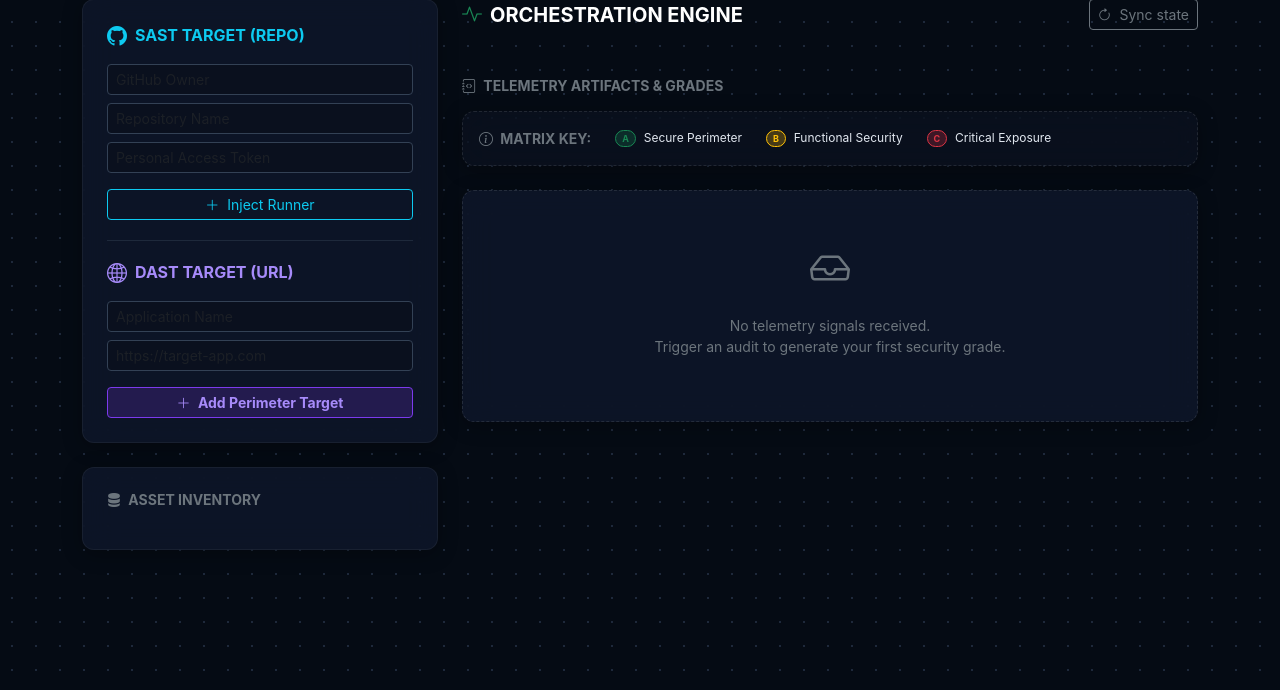
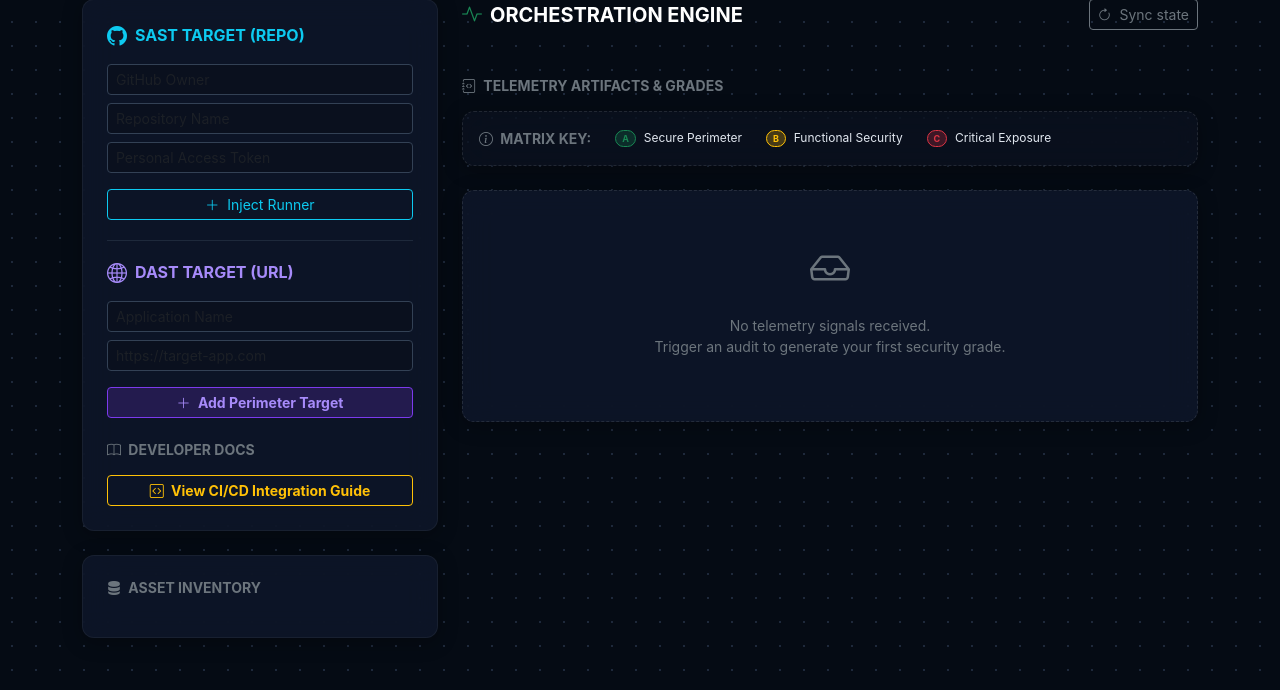
Before and after one commit to Dhanajeyan77/spd, a Flask app: page /dashboard in a window 1280 px wide. Shown: the part 110-800 px from the top of the page. Run offline with Flask 3, Linux system fonts and the light colour scheme; the visitor is signed in with stand-in values (Sample User, id 1); data that the repository does not hold is empty; some libraries are stand-ins or nearby versions.

Commit message:
2nd june

```diff
--- a/templates/dashboard.html
+++ b/templates/dashboard.html
@@ -80,6 +80,13 @@
                                 <i class="bi bi-plus-lg me-1"></i> Add Perimeter Target
                             </button>
                         </form>
+                    </div>
+
+                    <div class="sidebar-section border-0 pb-0 mb-0 mt-4">
+                        <h6 class="text-secondary small mb-3 fw-bold"><i class="bi bi-book me-1"></i> DEVELOPER DOCS</h6>
+                        <button class="btn btn-outline-warning btn-sm w-100 fw-bold" data-bs-toggle="modal" data-bs-target="#integrationModal">
+                            <i class="bi bi-code-square me-1"></i> View CI/CD Integration Guide
+                        </button>
                     </div>
                 </div>
 
@@ -191,5 +198,53 @@
             </div>
         </div>
     </div>
+
+    <div class="modal fade" id="integrationModal" tabindex="-1" aria-hidden="true">
+        <div class="modal-dialog modal-lg">
+            <div class="modal-content" style="background: rgba(15, 23, 42, 0.95); backdrop-filter: blur(16px); border: 1px solid rgba(255,255,255,0.1); border-radius: 12px;">
+                <div class="modal-header" style="border-bottom: 1px solid #1e293b;">
+                    <h5 class="modal-title text-white fw-bold"><i class="bi bi-braces text-info me-2"></i>API & CI/CD Integration Guide</h5>
+                    <button type="button" class="btn-close btn-close-white" data-bs-dismiss="modal" aria-label="Close"></button>
+                </div>
+                <div class="modal-body text-light p-4">
+                    <p class="small text-secondary">Share these instructions with your development team to enable automated security scanning upon deployment.</p>
+
+                    <h6 class="fw-bold text-info mt-4"><i class="bi bi-github me-1"></i> Method 1: GitHub Actions (Recommended)</h6>
+                    <p class="small text-secondary mb-2">Create a file named <code>.github/workflows/spd-trigger.yml</code> in your repository and paste this code:</p>
+                    <div class="bg-dark p-3 rounded border border-secondary mb-4" style="font-family: monospace; font-size: 0.8rem; overflow-x: auto;">
+name: Trigger SPD Security Audit<br>
+on: [push]<br>
+jobs:<br>
+&nbsp;&nbsp;security-scan:<br>
+&nbsp;&nbsp;&nbsp;&nbsp;runs-on: ubuntu-latest<br>
+&nbsp;&nbsp;&nbsp;&nbsp;steps:<br>
+&nbsp;&nbsp;&nbsp;&nbsp;&nbsp;&nbsp;- name: Wait for Deployment<br>
+&nbsp;&nbsp;&nbsp;&nbsp;&nbsp;&nbsp;&nbsp;&nbsp;run: sleep 15<br>
+&nbsp;&nbsp;&nbsp;&nbsp;&nbsp;&nbsp;- name: Call Orchestrator Webhook<br>
+&nbsp;&nbsp;&nbsp;&nbsp;&nbsp;&nbsp;&nbsp;&nbsp;run: |<br>
+&nbsp;&nbsp;&nbsp;&nbsp;&nbsp;&nbsp;&nbsp;&nbsp;&nbsp;&nbsp;curl -X POST https://spd-1j53.onrender.com/api/webhook/trigger \<br>
+&nbsp;&nbsp;&nbsp;&nbsp;&nbsp;&nbsp;&nbsp;&nbsp;&nbsp;&nbsp;-H "Content-Type: application/json" \<br>
+&nbsp;&nbsp;&nbsp;&nbsp;&nbsp;&nbsp;&nbsp;&nbsp;&nbsp;&nbsp;-d '{"spd_api_key": "SUPER_SECRET_KEY", "target_url": "YOUR_LIVE_URL", "username": "{{ session['username'] }}"}'
+                    </div>
+
+                    <h6 class="fw-bold text-warning"><i class="bi bi-cloud-arrow-up me-1"></i> Method 2: Universal Webhook (Vercel/AWS)</h6>
+                    <p class="small text-secondary mb-2">Configure your cloud provider to send a POST request to this endpoint upon successful deployment:</p>
+                    <div class="bg-dark p-2 rounded border border-secondary mb-3 text-white" style="font-family: monospace; font-size: 0.8rem;">
+                        POST: https://spd-1j53.onrender.com/api/webhook/trigger
+                    </div>
+                    <p class="small text-secondary mb-2">Required JSON Payload:</p>
+                    <div class="bg-dark p-3 rounded border border-secondary" style="font-family: monospace; font-size: 0.8rem;">
+{<br>
+&nbsp;&nbsp;"spd_api_key": "SUPER_SECRET_KEY",<br>
+&nbsp;&nbsp;"target_url": "https://your-live-website.com",<br>
+&nbsp;&nbsp;"username": "{{ session['username'] }}"<br>
+}
+                    </div>
+                </div>
+            </div>
+        </div>
+    </div>
+
+    <script src="https://cdn.jsdelivr.net/npm/bootstrap@5.3.0/dist/js/bootstrap.bundle.min.js"></script>
 </body>
 </html>
```
